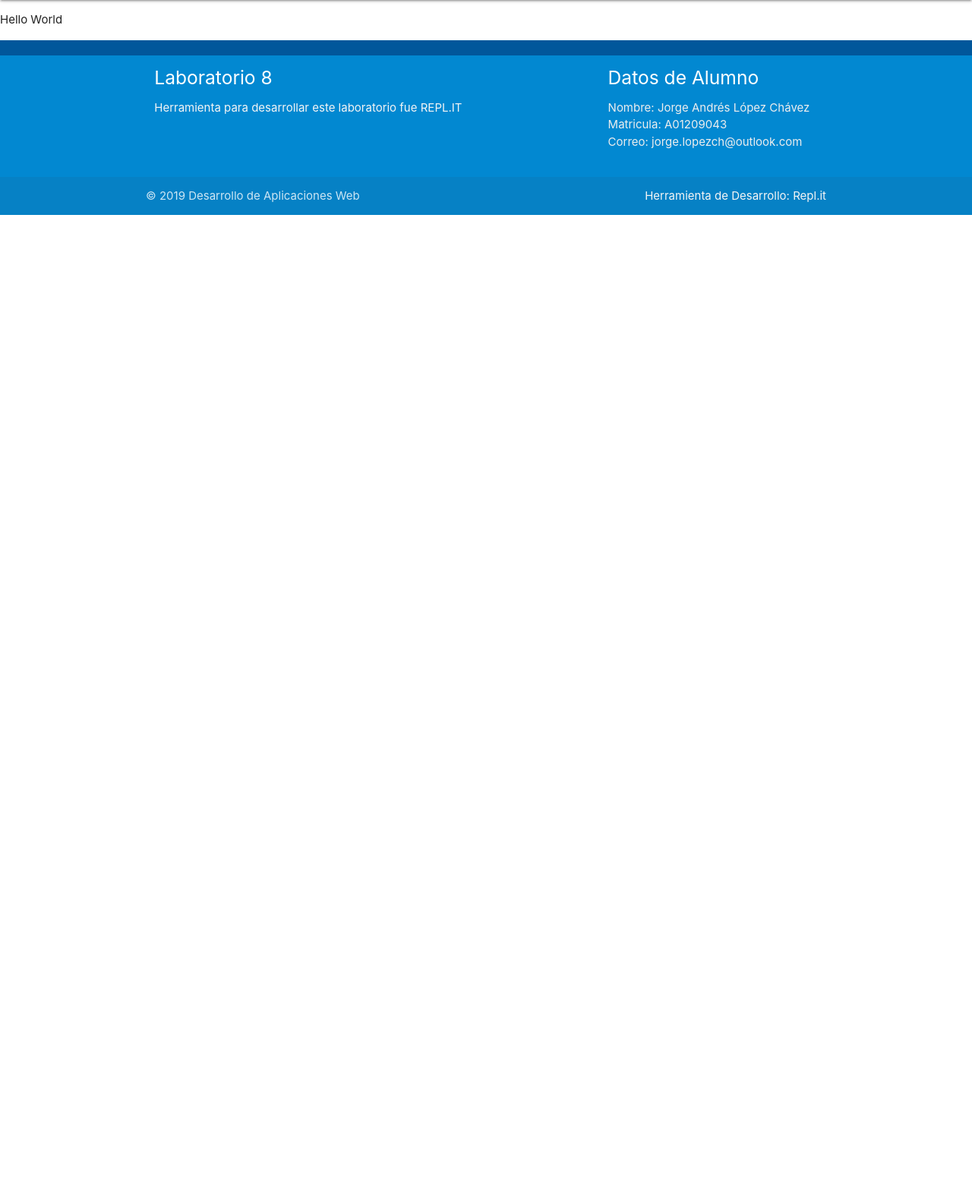
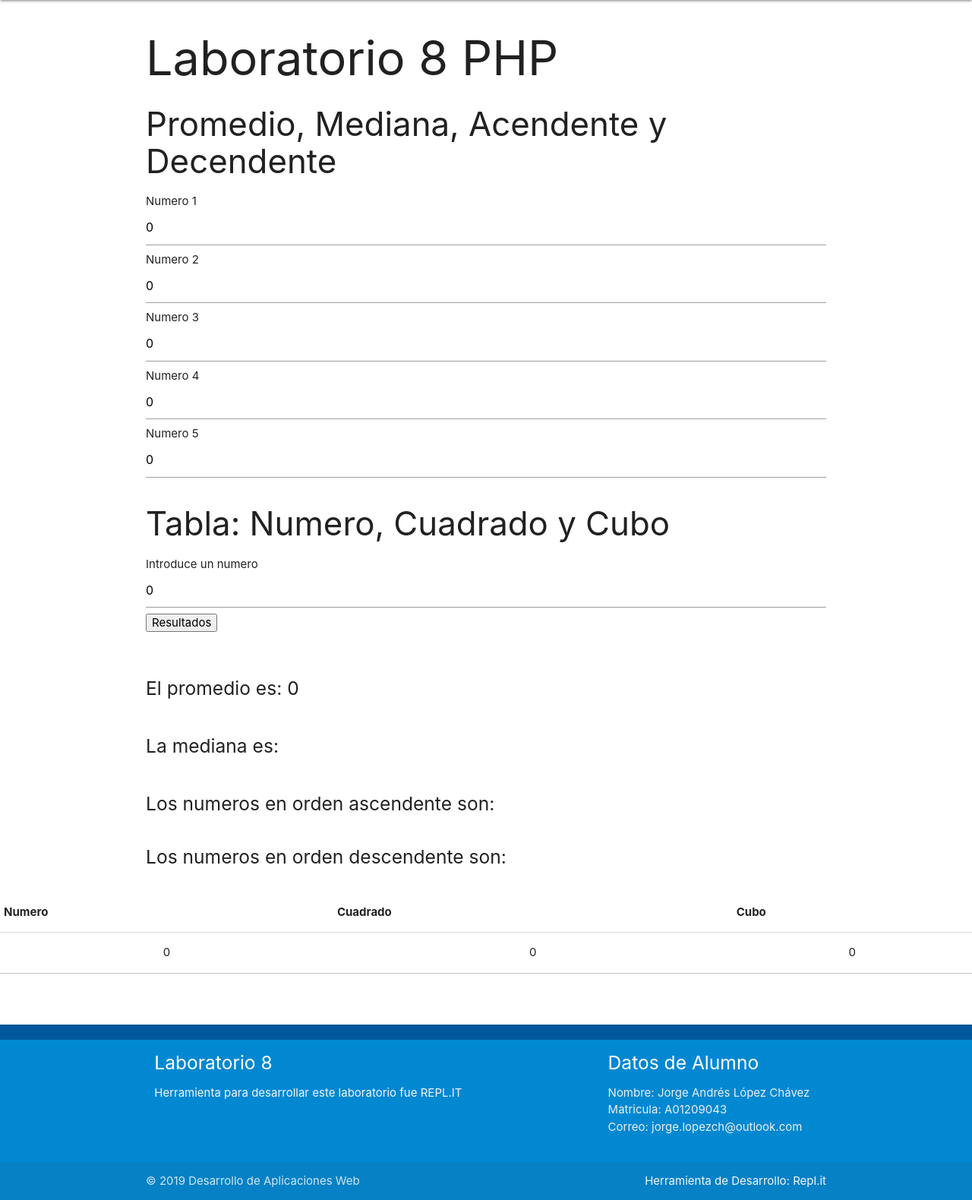
Before and after one commit to JorgeLpz/A01209043_daw, a PHP site: page / in a window 1280 px wide. Shown: the part 64-1644 px from the top of the page at 76% size. Before the commit the page ends 347 px from the top, so only its background shows below. Run offline with PHP 8.4, Linux system fonts and the light colour scheme; data that the repository does not hold is empty.

Commit message:
'Ejercicios1,2,3'

```diff
--- a/Lab8/Index.php
+++ b/Lab8/Index.php
@@ -2,8 +2,41 @@
     <?php
       include_once("_Header.html");
       include_once("_Navigation.html");
+      include_once("_Body.html");
 
-      echo '<p>Hello World</p>';
+      function promedio(){
+          $numeros = array($_POST["n1"], $_POST["n2"], $_POST["n3"], $_POST["n4"], $_POST["n5"]);
+          $promedio = 0;
+          sort($numeros);
+          for ($i=0; $i <count($numeros) ; $i++) {
+            $promedio += $numeros[$i];
+          }
+          $promedio = $promedio/5;
+          echo "<br><br><div class ='container'><h5>El promedio es: " . $promedio . "</h5><br>";
+          echo "<h5>La mediana es: " . $numeros[2] . "</h5><br>";
+          echo "<h5>Los numeros en orden ascendente son: ";
+          for ($i=0; $i <count($numeros) ; $i++) {
+            echo $numeros[$i] . " ";
+          }
+          echo "<br>" . "<br><h5>Los numeros en orden descendente son: ";
+          for ($i=count($numeros) - 1; $i >= 0 ; $i--) {
+            echo $numeros[$i] . " ";
+          }
+          echo "</h5><br> </div>";
+        }
+  function tabla(){
+        $n6 = $_POST["n6"];
+        echo "<table border='2' class='highlight centered responsive-table' cellspacing='0'>
+          <tr><th>Numero</th><th>Cuadrado</th><th>Cubo</th></tr>";
+        for ($i=0; $i <= $n6; $i++) {
+          $cubo = $i*$i*$i;
+          $cuadrado = $i*$i;
+          echo"<tr ><td>$i</td><td>$cuadrado</td><td>$cubo</td><tr>";
+        }
+        echo "</table> <br> <br> <br>";
+  }
+   		promedio();
+        tabla();
+        include_once("_Footer.html");
 
-      include_once("_Footer.html");
      ?>
--- /dev/null
+++ b/Lab8/_Body.html
@@ -0,0 +1,22 @@
+<body>
+  <div class = "container">
+ <section class="content">
+      <h1>Laboratorio 8  PHP</h1>
+      <h3 id="PA">Promedio, Mediana, Acendente y Decendente</h3>
+      <form action="index.php" method="post">
+       Numero 1 <input type="number" name="n1" value="0">
+       Numero 2 <input type="number" name="n2" value="0">
+       Numero 3 <input type="number" name="n3" value="0">
+       Numero 4 <input type="number" name="n4" value="0">
+       Numero 5 <input type="number" name="n5" value="0">
+
+      <h3 id="LA">Tabla: Numero, Cuadrado y Cubo</h3>
+        Introduce un numero <input type="number" name="n6" value="0">
+        <div class="centered">
+        <button type="submit" name="button">Resultados</button>
+        </div>
+      </form>
+    </section>
+    </div>
+
+</body>
--- a/Lab8/_Navigation.html
+++ b/Lab8/_Navigation.html
@@ -6,19 +6,19 @@
       <a href="#" data-target="mobile-demo" class="sidenav-trigger"><i class="material-icons">menu</i></a>
       <ul id="nav-mobile" class="right hide-on-med-and-down">
         <li><a href="#PA">Promedio Arreglo</a></li>
-        <li><a href="libre.html">Mediana de Arreglo</a></li>
-        <li><a href="libre.html">Lista de Arreglo</a></li>
-        <li><a href="Libre.html">Libre</a></li>
-        <li><a href="preguntas.html">Preguntas</a></li>
+        <li><a href="#PA">Mediana de Arreglo</a></li>
+        <li><a href="#LA">Lista de Arreglo</a></li>
+        <li><a href="#">Libre</a></li>
+        <li><a href="#PRE">Preguntas</a></li>
       </ul>
     </div>
 
     <ul class="sidenav" id="mobile-demo">
-        <li><a href="libre.html">Promedio Arreglo</a></li>
-        <li><a href="libre.html">Mediana de Arreglo</a></li>
-        <li><a href="libre.html">Lista de Arreglo</a></li>
-        <li><a href="libre.html">Libre</a></li>
-        <li><a href="preguntas.html">Preguntas</a></li>
+        <li><a href="#PA">Promedio Arreglo</a></li>
+        <li><a href="#PA">Mediana de Arreglo</a></li>
+        <li><a href="#PA">Lista de Arreglo</a></li>
+        <li><a href="#">Libre</a></li>
+        <li><a href="#PRE">Preguntas</a></li>
   </ul>
   </nav>
   </div>
```
